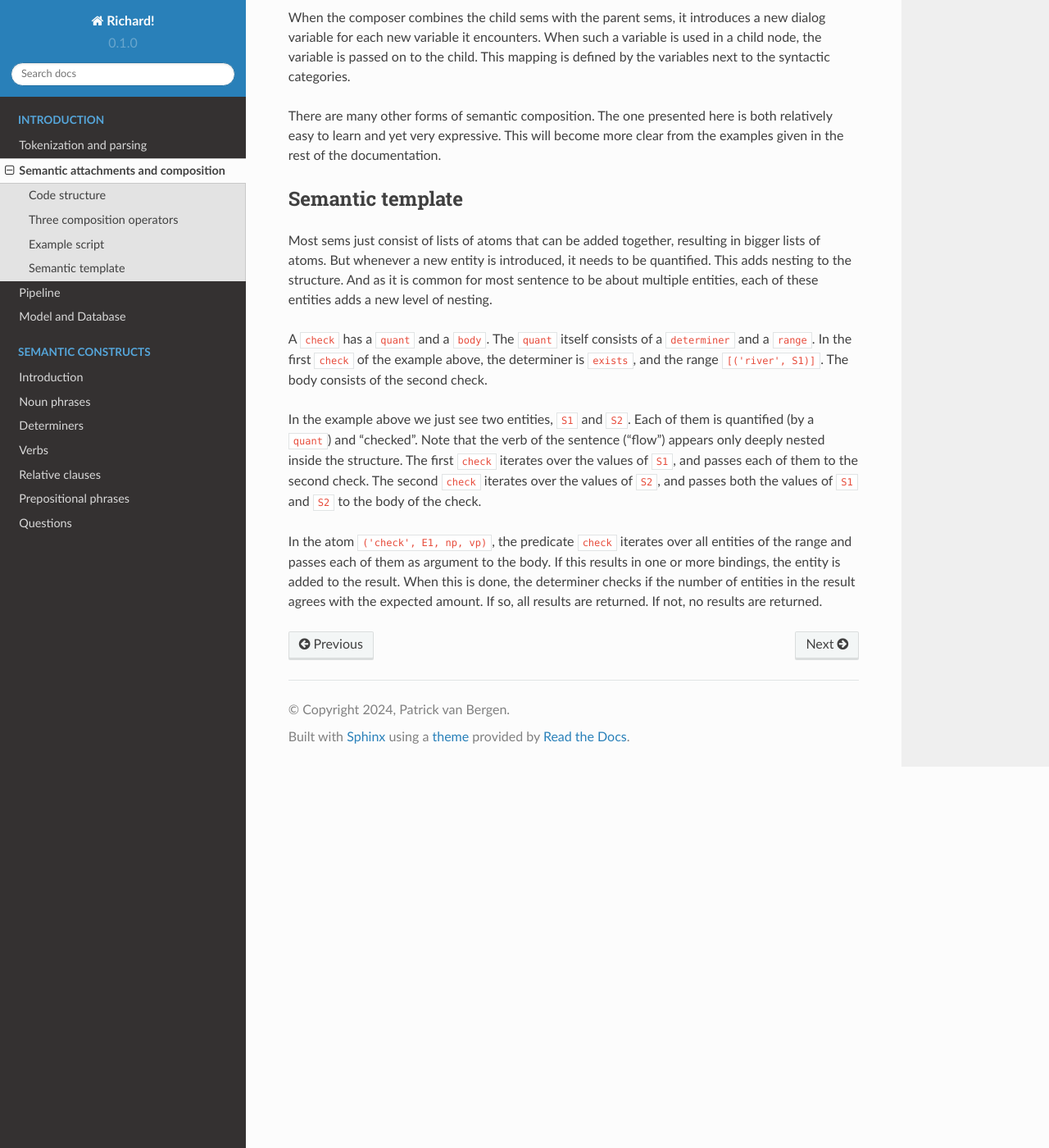
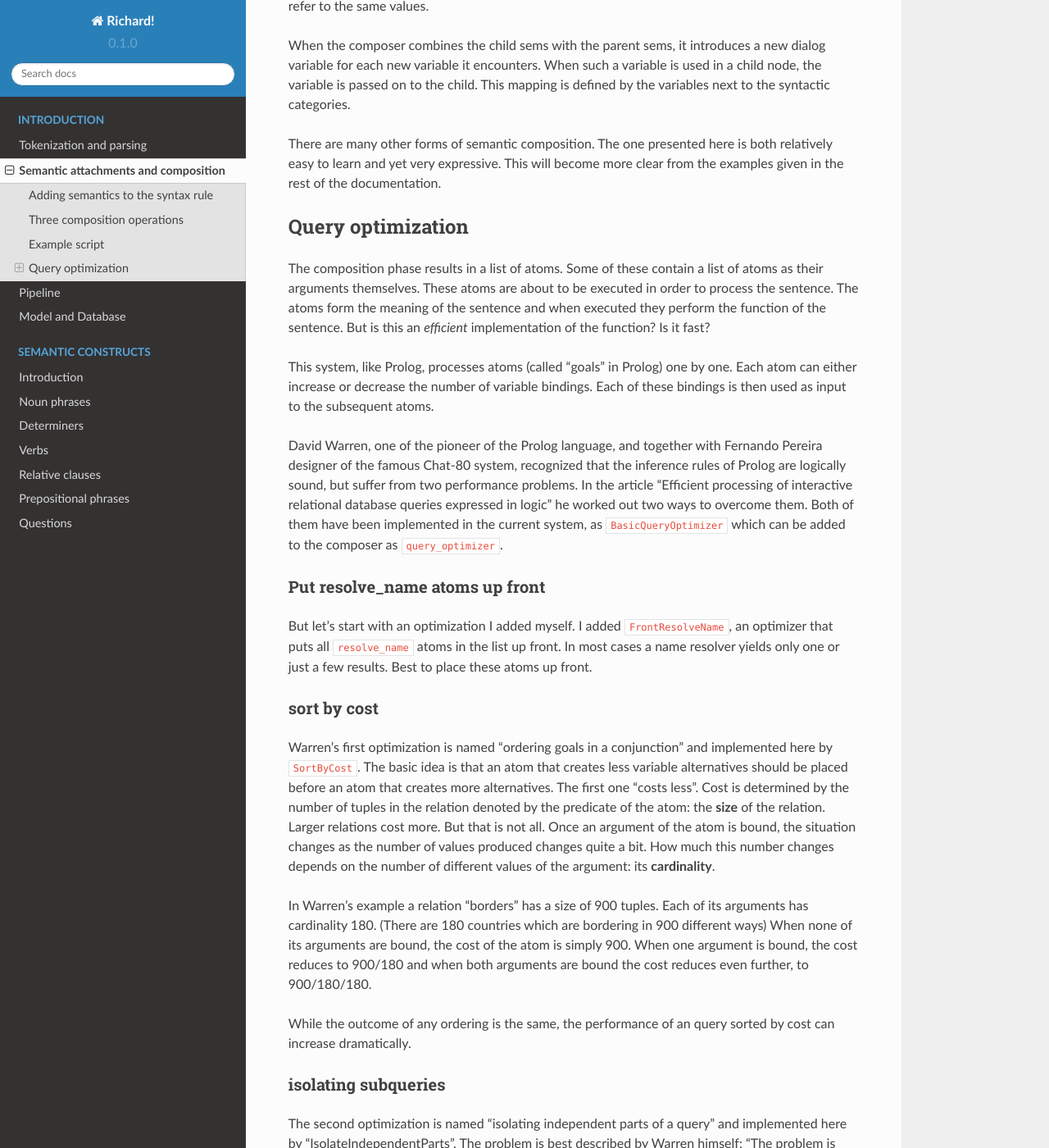
Before and after one commit to garfix/richard-readthedocs, a Sphinx documentation site: the page built from docs/source/introduction/composition.md, in a window 1280 px wide and 1400 px high, scrolled down 3606 px. Shown: the whole window at 82% size. Built offline with Sphinx 7.4.7 and the Read the Docs theme 2.0.0, drawn with Linux system fonts in a browser that asks for light colours; some of the changed text lies outside the part shown.

Commit message:
query optimization

```diff
--- a/docs/source/introduction/composition.md
+++ b/docs/source/introduction/composition.md
@@ -8,9 +8,9 @@ An atom is a combination of a predicate with some arguments. Examples are `('riv
 
 Most sems are lists of atoms. This allows us to combine sems by simply adding the lists. Sems that don't need to be combinable can just be single atoms, or even simple values.
 
-## Code structure
+## Adding semantics to the syntax rule
 
-Here's an example rule that demonstrates a typical 2-part structure of a semantic attachment ("sem"):
+Here are example rules that demonstrate the typical 2-part structure of a semantic attachment ("sem"):
 
 ~~~python
 {
@@ -18,22 +18,22 @@ Here's an example rule that demonstrates a typical 2-part structure of a semanti
     "sem": lambda: [('river', E1)]
 },
 {
-    "syn": "s(E1) -> np(E1) vp_no_sub(E1)",
-    "sem": lambda np, vp_no_sub: [('check', E1, np, vp_nosub_obj)]
-}
+    "syn": "vp_nosub_obj(E1) -> tv(E1, E2) np(E2)",
+    "sem": lambda tv, np: apply(np, tv)
+},
 ~~~
 
 Notice that "sem" is formed by a lambda function that returns a list of atoms.
 
-The function `lambda np, vp_no_sub: ...` is used to import the semantic values of the child nodes. Each child value is appointed a parameter with the same name as the syntactic category it belongs to. In the example above, `np` is the first consequent of the rule, and `np` is therefore the name of the first parameter of the function. In the same way, `vp_no_sub` is the second consequent, and therefore the second parameter. Only categories need parameters. Words (like `'river'` or `'two'` have no need for a parameter, as they have no child nodes).
+The function `lambda tv, np: ...` is used to import the semantic values of the child nodes. Each child value is appointed a parameter with the same name as the syntactic category it belongs to. In the example above, `tv` is the first consequent of the rule, and `tv` is therefore the name of the first parameter of the function. In the same way, `np` is the second consequent, and therefore the second parameter. Only categories need parameters. Words (like `'river'` or `'two'` have no need for a parameter, as they have no child nodes).
 
 The parameter names are not required to be the same as the syntactic categories, but it is good practice to keep them that way. An exception occurs when the rule has two of the same syntactic categories, as in `term -> term operator term`. In this case append a follow-up number, like `lambda term1, operator, term2`.
 
-The returned value `[('check', E1, np, vp_nosub_obj)]` forms the real meaning of the rule. It uses the meanings of its child nodes that were made available through the parameters of the outer function.
+The returned value, a list of atoms like `[('river', E1)]`, forms the real meaning of the rule. It uses the meanings of its child nodes that were made available through the parameters of the function.
 
-## Three composition operators
+## Three composition operations
 
-Calculating the semantics of a phrase is done by three operators: add, fill, and apply.
+Calculating the semantics of a phrase is done by three operations: __add__, __fill__, and __apply__.
 
 __add__ simply concatenates two lists. In the following example the sem of `nbar` is calculated from that of `adj` and `nbar` by adding their sems:
 
@@ -53,9 +53,9 @@ __fill__ fills in an argument of a tuple with the sem of a child. In this exampl
 }
 ~~~
 
-__apply__ is more complex. In some cases the structure of a sem is not determined by the node itself, but by one of the child nodes. The first argument of `apply` is thus a __template__ (SemanticTemplate) which is applied to its furter arguments.
+__apply__ is more complex. In some cases the structure of a sem is not determined by the node itself, but by one of the child nodes. This child node delivers a __template__ this then applied by the parent. The first argument of `apply` is thus a template (SemanticTemplate) which is applied to its furter arguments.
 
-In the first rule of the following example `vp_nosub_obj` says: I will use my child `np` as a template to calculate my sem. I will pass it the child `tv` as an argument. Two `np` rules are added as example of how the actual template depends on the inner structure of the `np`.
+In the first rule of the following example `vp_nosub_obj` says: I will use my child `np` as a template to calculate my sem. I will pass it the child `tv` as an argument. Two further `np` rules are added as example of how the actual template depends on the inner structure of the `np`.
 
 ~~~python
 {
@@ -97,8 +97,10 @@ def composition_demo():
         { "syn": "s(E1) -> np(E1) vp(E1)", "sem": lambda np, vp: apply(np, vp)},
         { "syn": "vp(E1) -> verb(E1, E2) np(E2)", "sem": lambda verb, np: apply(np, verb) },
         { "syn": "verb(E1, E2) -> 'flows' 'to'", "sem": lambda: [('flows', E1, E2)] },
-        { "syn": "np(E1) -> det(E1) nbar(E1)", "sem": lambda det, nbar: SemanticTemplate([Body], apply(det, nbar, Body)) },
-        { "syn": "det(E1) -> 'the'", "sem": lambda: SemanticTemplate([Range, Body], Range + Body) },
+        { "syn": "np(E1) -> det(E1) nbar(E1)", "sem": lambda det, nbar:
+            SemanticTemplate([Body], apply(det, nbar, Body)) },
+        { "syn": "det(E1) -> 'the'", "sem": lambda:
+            SemanticTemplate([Range, Body], Range + Body) },
         { "syn": "nbar(E1) -> noun(E1)", "sem": lambda noun: noun },
         { "syn": "noun(E1) -> 'river'", "sem": lambda: [('river', E1)] },
         { "syn": "noun(E1) -> 'sea'", "sem": lambda: [('sea', E1)] },
@@ -139,12 +141,36 @@ When the composer combines the child sems with the parent sems, it introduces a
 
 There are many other forms of semantic composition. The one presented here is both relatively easy to learn and yet very expressive. This will become more clear from the examples given in the rest of the documentation.
 
-## Semantic template
+## Query optimization
 
-Most sems just consist of lists of atoms that can be added together, resulting in bigger lists of atoms. But whenever a new entity is introduced, it needs to be quantified. This adds nesting to the structure. And as it is common for most sentence to be about multiple entities, each of these entities adds a new level of nesting.
+The composition phase results in a list of atoms. Some of these contain a list of atoms as their arguments themselves. These atoms are about to be executed in order to process the sentence. The atoms form the meaning of the sentence and when executed they perform the function of the sentence. But is this an _efficient_ implementation of the function? Is it fast?
 
-A `check` has a `quant` and a `body`. The `quant` itself consists of a `determiner` and a `range`. In the first `check` of the example above, the determiner is `exists`, and the range `[('river', S1)]`. The body consists of the second check.
+This system, like Prolog, processes atoms (called "goals" in Prolog) one by one. Each atom can either increase or decrease the number of variable bindings. Each of these bindings is then used as input to the subsequent atoms.
 
-In the example above we just see two entities, `S1` and `S2`. Each of them is quantified (by a `quant`) and "checked". Note that the verb of the sentence ("flow") appears only deeply nested inside the structure. The first `check` iterates over the values of `S1`, and passes each of them to the second check. The second `check` iterates over the values of `S2`, and passes both the values of `S1` and `S2` to the body of the check.
+David Warren, one of the pioneer of the Prolog language, and together with Fernando Pereira designer of the famous Chat-80 system, recognized that the inference rules of Prolog are logically sound, but suffer from two performance problems. In the article "Efficient processing of interactive relational database queries expressed in logic" he worked out two ways to overcome them. Both of them have been implemented in the current system, as `BasicQueryOptimizer` which can be added to the composer as `query_optimizer`.
 
-In the atom `('check', E1, np, vp)`, the predicate `check` iterates over all entities of the range and passes each of them as argument to the body. If this results in one or more bindings, the entity is added to the result. When this is done, the  determiner checks if the number of entities in the result agrees with the expected amount. If so, all results are returned. If not, no results are returned.
+### Put resolve_name atoms up front
+
+But let's start with an optimization I added myself. I added `FrontResolveName`, an optimizer that puts all `resolve_name` atoms in the list up front. In most cases a name resolver yields only one or just a few results. Best to place these atoms up front.
+
+### sort by cost
+
+Warren's first optimization is named "ordering goals in a conjunction" and implemented here by `SortByCost`. The basic idea is that an atom that creates less variable alternatives should be placed before an atom that creates more alternatives. The first one "costs less". Cost is determined by the number of tuples in the relation denoted by the predicate of the atom: the __size__ of the relation. Larger relations cost more. But that is not all. Once an argument of the atom is bound, the situation changes as the number of values produced changes quite a bit. How much this number changes depends on the number of different values of the argument: its __cardinality__.
+
+In Warren's example a relation "borders" has a size of 900 tuples. Each of its arguments has cardinality 180. (There are 180 countries which are bordering in 900 different ways) When none of its arguments are bound, the cost of the atom is simply 900. When one argument is bound, the cost reduces to 900/180 and when both arguments are bound the cost reduces even further, to 900/180/180.
+
+While the outcome of any ordering is the same, the performance of an query sorted by cost can increase dramatically.
+
+### isolating subqueries
+
+The second optimization is named "isolating independent parts of a query" and implemented here by "IsolateIndependentParts". The problem is best described by Warren himself: "The problem is essentially that resolution treats all goals in a conjunction as being dependent. This is fine so long as the goals share uninstantiated variables. However when two parts of a conjunction no longer share variables, they should be solved independently."
+
+The best illustration of the problem is in this sentence: "Which is the ocean that borders african countries and that borders asian countries?" which translates to
+
+~~~prolog
+answer(X) :- ocean(X), borders(X, C1), african(C1), country(C1), borders(X, C2), african(C2), country(C2).
+~~~
+
+You can see the similar structures for african and asian countries. The crux is in the fact that C2 is evaluated not once, but for each separate binding of C1. This is inefficient and unnecessary.
+
+Warren didn't give an algorithm for this optimization. It is available in the Prolog code of Chat-80, for the enthusiast. I attempted an implementation based on the numerous examples he gave and I will try to give a bit of an explanation. First I create a dependency graph that links each atom to all other atoms that use the same variable(s). The order of the atoms is retained, and this is important because it the result of earlier optimizations. From this first graph I create a second graph. All atoms are processed anew. If an atom is "global" (it is needed for the response of the sentence), it's made to be independent on other atoms. If the atom has a dependency on a succeeding atom, it is also made to be independent. Otherwise, it is made to be dependent on the first atom it depends on. From this second graph the new query is generated, where each isolated subquery is placed in the body of an `isolated` atom. This kind of predicate executes all atoms in its body, but returns only a single value.
```
